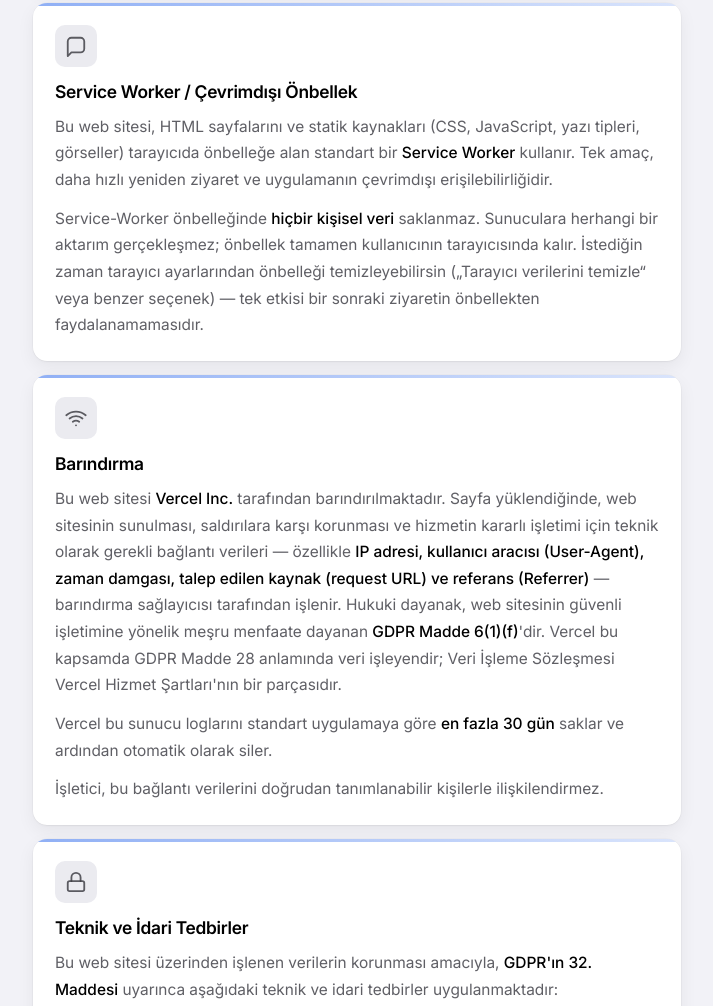
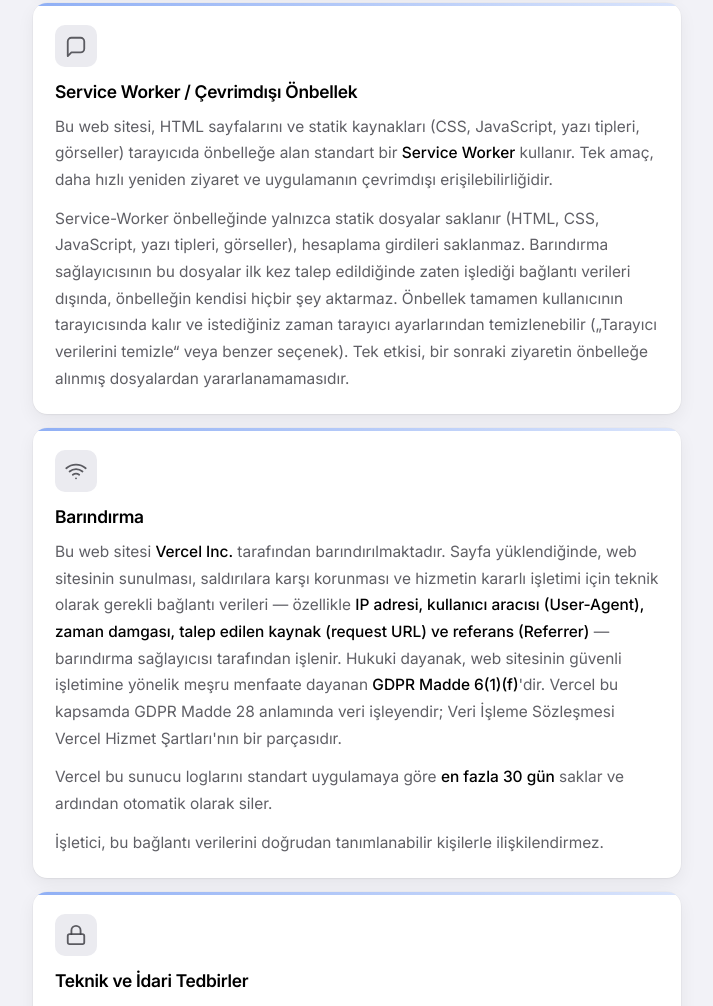
Before and after one commit to exeexe6161/evspend, a website: page datenschutz.tr.html in a window 1280 px wide. Shown: the part 2479-3485 px from the top of the page, without its empty margins (283-996 px from the left). Drawn offline with Linux system fonts and the light colour scheme.

Commit message:
fix(legal): align DE/TR service-worker privacy text with precise EN version

```diff
--- a/datenschutz.tr.html
+++ b/datenschutz.tr.html
@@ -129,7 +129,7 @@
     </div>
     <h2>Service Worker / Çevrimdışı Önbellek</h2>
     <p>Bu web sitesi, HTML sayfalarını ve statik kaynakları (CSS, JavaScript, yazı tipleri, görseller) tarayıcıda önbelleğe alan standart bir <strong>Service Worker</strong> kullanır. Tek amaç, daha hızlı yeniden ziyaret ve uygulamanın çevrimdışı erişilebilirliğidir.</p>
-    <p>Service-Worker önbelleğinde <strong>hiçbir kişisel veri</strong> saklanmaz. Sunuculara herhangi bir aktarım gerçekleşmez; önbellek tamamen kullanıcının tarayıcısında kalır. İstediğin zaman tarayıcı ayarlarından önbelleği temizleyebilirsin („Tarayıcı verilerini temizle“ veya benzer seçenek) — tek etkisi bir sonraki ziyaretin önbellekten faydalanamamasıdır.</p>
+    <p>Service-Worker önbelleğinde yalnızca statik dosyalar saklanır (HTML, CSS, JavaScript, yazı tipleri, görseller), hesaplama girdileri saklanmaz. Barındırma sağlayıcısının bu dosyalar ilk kez talep edildiğinde zaten işlediği bağlantı verileri dışında, önbelleğin kendisi hiçbir şey aktarmaz. Önbellek tamamen kullanıcının tarayıcısında kalır ve istediğiniz zaman tarayıcı ayarlarından temizlenebilir („Tarayıcı verilerini temizle“ veya benzer seçenek). Tek etkisi, bir sonraki ziyaretin önbelleğe alınmış dosyalardan yararlanamamasıdır.</p>
   </div>
 
   <div class="card">
```
Also changed, not shown: datenschutz.html (+1 -1 lines).
